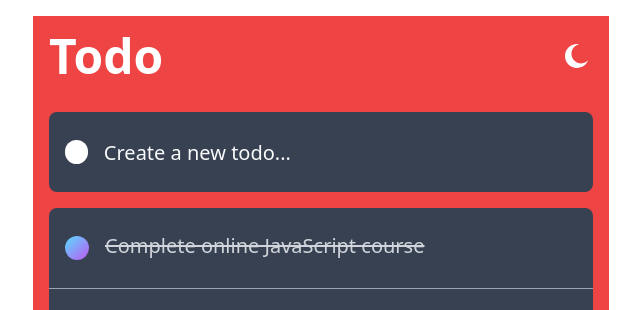
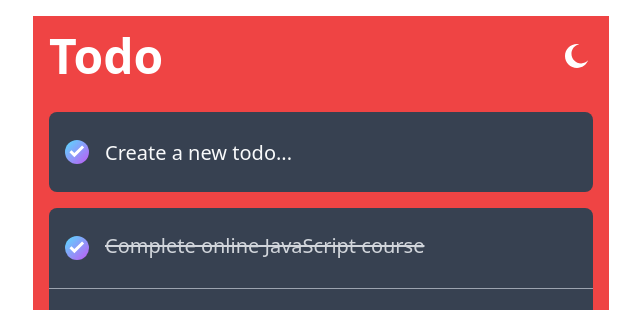
Before and after one commit to SahasSaurav/next-todos, a Next.js app: page / in a window 1280 px wide. Shown: the top 310 px of the page, without its empty margins (319-959 px from the left). Built offline with nearby package versions, Linux system fonts and the light colour scheme.

Commit message:
custom checkbox creted

```diff
--- a/src/componets/Checkbox.tsx
+++ /dev/null
@@ -1,17 +0,0 @@
-import {useState} from 'react';
-const Checkbox = () => {
-  const [completed, setCompleted] = useState(false);
-  return (
-    <>
-      <input
-        type="checkbox"
-        className="h-6 w-6  appearance-none rounded-full outline-none checkbox"
-        checked={completed}
-        onChange={(e) => setCompleted(e.target.checked)} id="completed"
-      />
-      <label htmlFor="completed"></label>
-    </>
-  );
-};
-
-export default Checkbox;
--- a/src/componets/NewTodo.tsx
+++ b/src/componets/NewTodo.tsx
@@ -7,7 +7,7 @@ const NewTodo = () => {
 
 
   const [todoDesc, setTodoDesc] = useState('');
-  const [completed, setCompleted] = useState(false);
+  const [completed, setCompleted] = useState(true);
 
   const onSubmitHandle=(e)=>{
     e.preventDefault()
@@ -23,7 +23,10 @@ const NewTodo = () => {
 
   return (
     <form onSubmit={onSubmitHandle} className="flex justify-center items-center p-4 focus-within:ring  w- full bg-gray-700 m-4 rounded-lg">
-      <input type="checkbox" className="h-6 w-6  appearance-none rounded-full outline-none checkbox" aria-label="Mark completed todo" checked={completed} onChange={(e)=>setCompleted(e.target.checked)} />
+      <div className=" flex">
+        <input type="checkbox" className="h-6 w-6  appearance-none rounded-full outline-none checkbox" aria-label="Mark completed todo" checked={completed} onChange={(e)=>setCompleted(e.target.checked)} />
+        <span className={`block h-6 w-6 check-img ${completed===false?'opacity-0':'opacity-100'} `}> </span>
+      </div>
       <input
         type="text"
         value={todoDesc}
--- a/src/componets/TodoItem.tsx
+++ b/src/componets/TodoItem.tsx
@@ -31,14 +31,10 @@ const TodoItem: React.FC<TodoItemProps> = ({ todo }) => {
   return (
     <li ref={drop} className="list-item w-full p-4 outline-none text-gray-50 ">
       <div ref={drag} className="flex justify-start items-center">
-        <input
-          type="checkbox"
-          aria-label="Mark completed todo"
-          className="h-6 w-6  appearance-none rounded-full outline-none checkbox"
-          checked={todo.completed}
-          onChange={() => toggleCompleted(todo.id)}
-        />
-
+        <div className=" flex">
+        <input type="checkbox" className="h-6 w-6  appearance-none rounded-full outline-none checkbox" aria-label="Mark completed todo" checked={todo.completed} onChange={() => toggleCompleted(todo.id)} />
+        <span className={`block h-6 w-6 check-img ${todo.completed===false?'opacity-0':'opacity-100'} `}>      </span>
+      </div>
         <p
           className={`px-4 py-2 h-12 text-xl ${
             todo.completed === true ? "line-through text-gray-300" : ""
--- a/src/componets/TodosList.tsx
+++ b/src/componets/TodosList.tsx
@@ -1,19 +1,14 @@
 import { useContext, useState } from "react";
-import { TodosContext,Todo } from "../context/TodosContext";
+import { TodosContext, Todo } from "../context/TodosContext";
 import FilterMenu from "./FIlterMenu";
 import TodoItem from "./TodoItem";
-
-interface TodoListContext{
-  todos:Todo[],
-  clearCompleted:()=>void
-}
 
 const TodosList = () => {
   const { todos, clearCompleted } = useContext(TodosContext);
 
   const [filterBy, setFilterBy] = useState<String>("all");
 
-  const filters:()=>Todo[] = () => {
+  const filters: () => Todo[] = () => {
     let newTodos;
     switch (filterBy) {
       case "all":
@@ -31,13 +26,16 @@ const TodosList = () => {
   };
 
   return (
+    <>
       <ul className="m-4 bg-gray-700 rounded-lg divide-y divide-gray-400">
         {filters().map((todo) => {
           return <TodoItem todo={todo} key={todo.id} />;
         })}
         <li className=" flex justify-between items-center p-4 text-gray-50">
           <span>{todos.length} items left</span>
+         <span className="hidden sm:block" >
          <FilterMenu filterBy={filterBy} setFilterBy={setFilterBy} />
+         </span>
           <button
             onClick={clearCompleted}
             className="p-1 cursor-pointer hover:underline focus:text-blue-500 focus:outline-none"
@@ -46,6 +44,10 @@ const TodosList = () => {
           </button>
         </li>
       </ul>
+      <div className="max-w-xl mx-4 mt-8 mb-4 bg-gray-700 rounded-lg divide-y divide-gray-400 h-full  flex justify-center  items-center p-4 text-gray-50 sm:hidden">
+        <FilterMenu filterBy={filterBy} setFilterBy={setFilterBy}  />
+      </div>
+    </>
   );
 };
 
--- a/src/pages/index.tsx
+++ b/src/pages/index.tsx
@@ -1,9 +1,11 @@
 import Head from "next/head";
+// import {useState,useEffect} from 'react';
 import NewTodo from "../componets/NewTodo";
 import TodoHeader from "../componets/TodoHeader";
 import TodosList from "../componets/TodosList";
 
 const Home: React.FC = (props) => {
+
   return (
     <>
       <Head>
--- a/src/styles/tailwind.css
+++ b/src/styles/tailwind.css
@@ -7,8 +7,9 @@
   transition-duration: 350ms;
 }
 .checkbox{
-  background-color:  white;
+  background-color: rgb(255, 255, 255) ;
   cursor: pointer;
+  position :relative;
 }
 .checkbox:hover{
   border: 2.5px solid hsl(280, 87%, 65%);
@@ -16,6 +17,16 @@
 .checkbox:checked{
   background-image: linear-gradient(to  bottom right,hsl(192, 100%, 67%) , hsl(280, 87%, 65%) );
 }
+.check-img{
+  background-image: url('../assets/images/icon-check.svg');
+  background-repeat: no-repeat;
+  background-size: 1rem;
+  background-position: center center;
+  position:absolute;
+  cursor: pointer;
+  pointer-events: none;
+}
+
 .delete-btn{
   display: none;
 }
```
Lines whose indentation alone changed are shown as unchanged.
